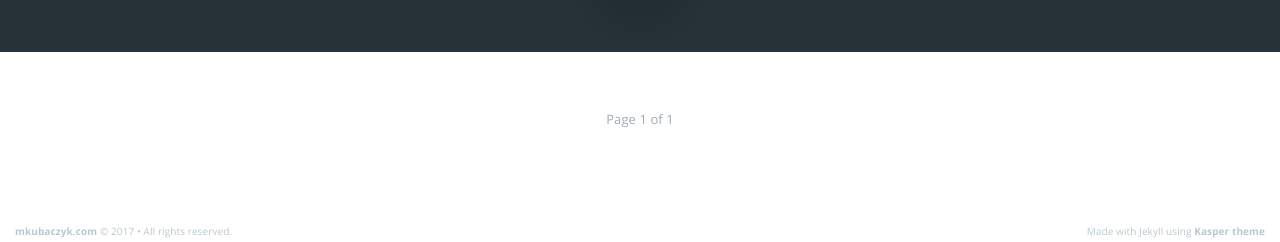
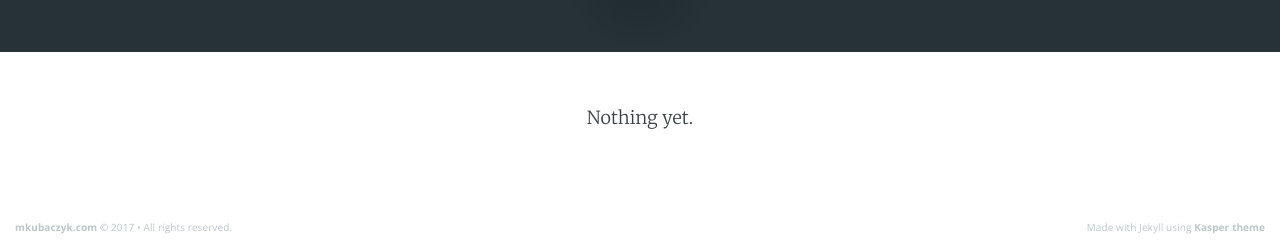
Before and after one commit to mkubaczyk/mkubaczyk.github.io, a Jekyll site: the page built from index.html, in a window 1280 px wide. Shown: the part 848-1090 px from the top of the page. Built offline with Jekyll 4.4.1, drawn with Linux system fonts in a browser that asks for light colours; the list of posts is cut into pages by our own code.

Commit message:
Update pagination to show message on post_count == 0

```diff
--- a/index.html
+++ b/index.html
@@ -29,7 +29,7 @@ about: 'about.html'
 
 <main id="content" class="content" role="main">
 
-
+    {% if paginator.total_posts > 0 %}
         <div class="extra-pagination inner">
             {% include pagination.html %}
         </div>
@@ -51,5 +51,7 @@ about: 'about.html'
         {% endfor %}
 
         {% include pagination.html %}
-
+    {% else %}
+        <p style="text-align:center">Nothing yet.</p>
+    {% endif %}
 </main>
```
Lines whose indentation alone changed are shown as unchanged.
